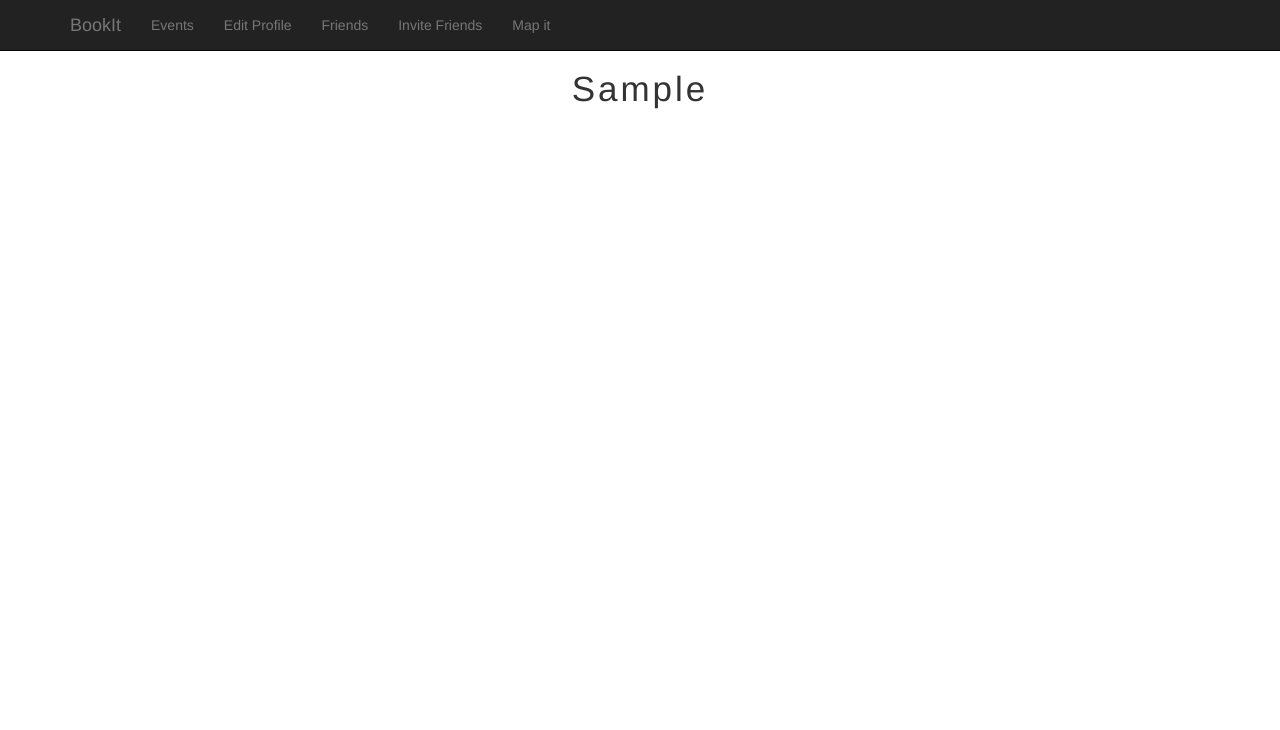
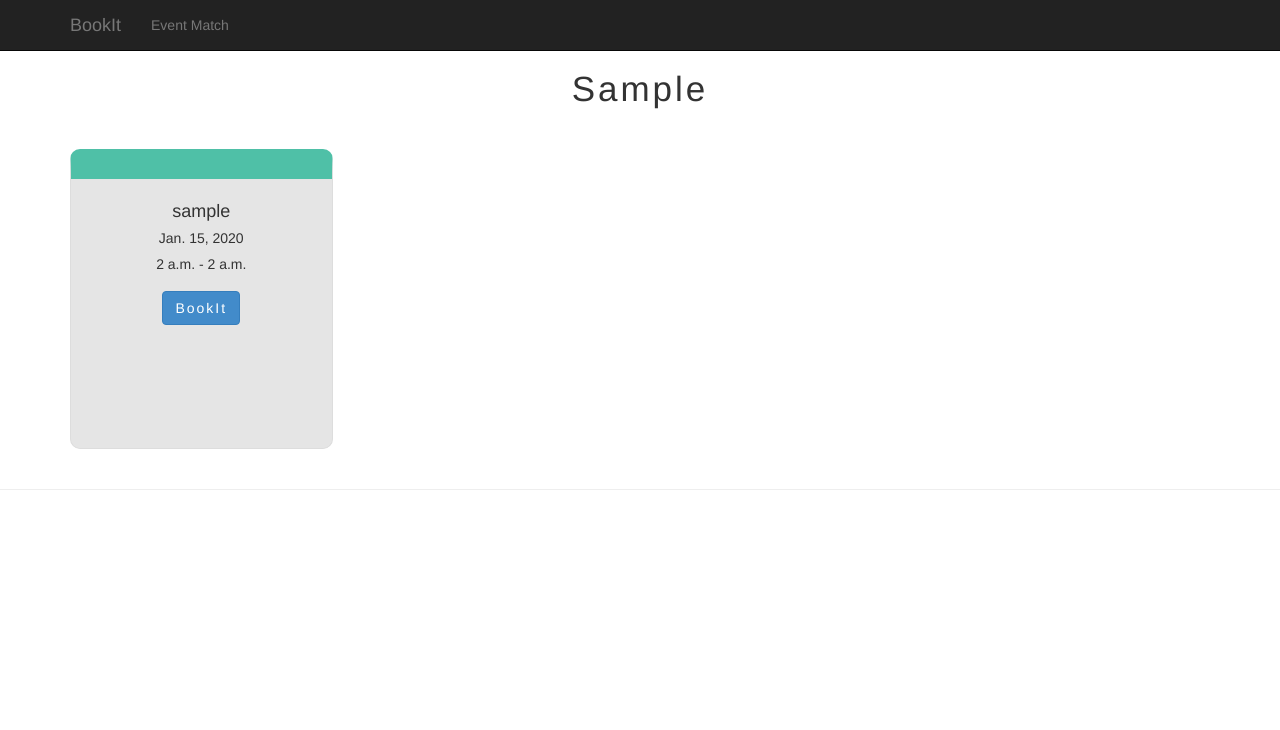
Before and after one commit to travis6888/bookit, a Django app: page /business/ in a window 1280 px wide. Shown: the top 730 px of the page. Run offline with Django 3.2, Linux system fonts and the light colour scheme; a user stored in the database is signed in; tables that the repository leaves empty hold one stand-in row (values such as "Sample post"); some libraries are stand-ins or nearby versions.

Commit message:
business match hidden, different users

```diff
--- a/quick/templates/business_match.html
+++ b/quick/templates/business_match.html
@@ -24,42 +24,39 @@
                 <div class="collapse navbar-collapse" id="bs-example-navbar-collapse-1">
                     <ul class="nav navbar-nav navBAR-Home">
                         <li>
-                            <a href="{% url "match" %}">Events</a>
+                            <a href="{% url 'match' %}">Event Match</a>
                         </li>
-                        <li>
-                            <a href data-toggle="modal" data-target=".bs-example-modal-sm">Edit Profile</a>
-                        </li>
-                        <li>
-                            <a href="{% url 'friend_match' %}">Friends</a>
-                        </li>
-                        <li>
-                            <a href="#inviteFriend" data-toggle="modal" data-target=".invitedFriends-modal-sm">Invite
-                                Friends</a>
-                        </li>
-                        <li>
-                            <a class="mapEvents">Map it</a>
-                        </li>
+
+
                     </ul>
                 </div>
                 <!-- /.navbar-collapse -->
             </div>
             <!-- /.container -->
         </nav>
+
+        <!--Matched Events-->
         <div class="container event-content">
-
             {% for key, values in info.items %}
+                {% if values|length > 0 %}
+                    <!-- Interests as title -->
                     <div class="row text-center">
                         <div class="col-lg-12">
                             <h3 id="{{ key }}" class="categoryHeader">{{ key| lower| capfirst }}</h3>
                         </div>
                     </div>
+                    <!-- /.row -->
+                {% endif %}
+
+                <!-- Individual Events -->
+                {% if values|length > 0 %}
+
                     <div class="row text-center {{ key }}">
-                    {% if values|length > 4 %}
-                        {% for free_time in values|slice:"4:" %}
+                        {% for  free_time in values|slice:":4" %}
                             <div class="col-md-3 col-sm-6 hero-feature">
                                 <div class="thumbnail">
                                     <div class="caption">
-                                        <h4> {{ event.user }}</h4>
+                                        <h4> {{ free_time.user }}</h4>
 
 
                                         <h5>{{ free_time.free_start_dateTime| date:"DATE_FORMAT" }}</h5>
@@ -69,9 +66,31 @@
 
 
                                     </div>
-                                    <button class="btn btn-primary businessContact" data-id="{{ free_time.id }}">Contact
-                                        User
+                                    <button class="btn btn-primary bookit" data-id="{{ free_time.id }}">BookIt</button>
+                                    <p class="bookedBtn">Booked</p>
+                                </div>
+                            </div>
+                        {% endfor %}
+                        {% if values|length > 4 %}
+
+                            {% for  free_time in values|slice:"4:" %}
+                                <div class="col-md-3 col-sm-6 hero-feature extra-events">
+                                    <div class="thumbnail">
+                                        <div class="caption">
+                                            <h4>{{ free_time.user }}</h4>
+
+
+                                            <h5>{{ free_time.free_start_dateTime| date:"DATE_FORMAT" }}</h5>
+
+                                            <h5>{{ free_time.free_start_dateTime|date:'TIME_FORMAT' }}
+                                                - {{ free_time.free_end_dateTime| date:"TIME_FORMAT" }}</h5>
+
+
+                                            <button class="btn btn-primary bookit" data-id="{{ free_time.id }}">BookIt
                                             </button>
+
+                                            <p class="bookedBtn">Booked</p>
+                                        </div>
                                     </div>
                                 </div>
 
@@ -83,18 +102,21 @@
 
                             </div>
 
+                        {% endif %}
                     </div>
-                                    {% endif %}
 
                     </div>
 
+                    <hr>
+
+
+                {% endif %}
+
             {% endfor %}
 
-
-
-
+        </div>
+        </body>
 
     {% endtimezone %}
-    </body>
 
 {% endblock %}
```
Lines whose indentation alone changed are shown as unchanged.
